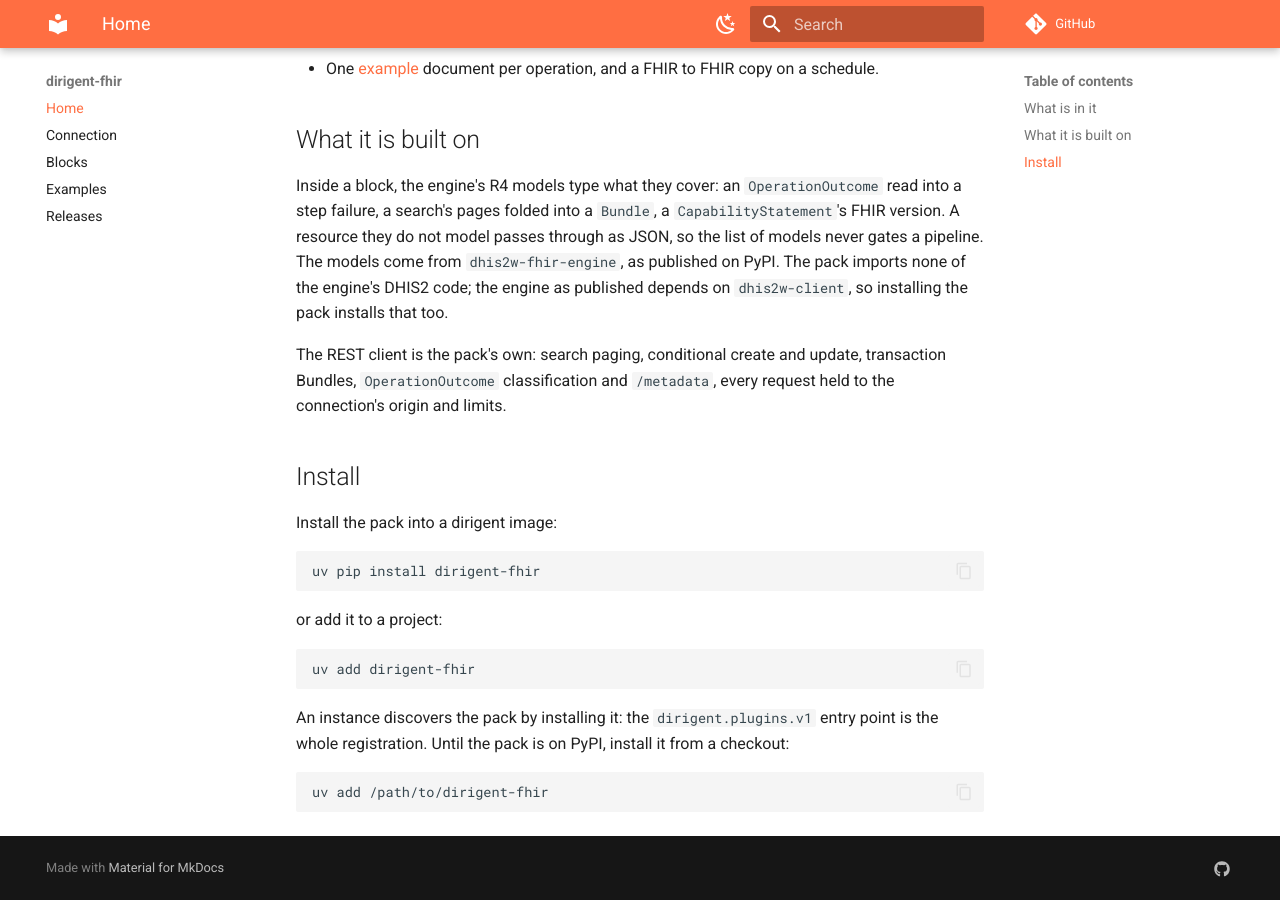
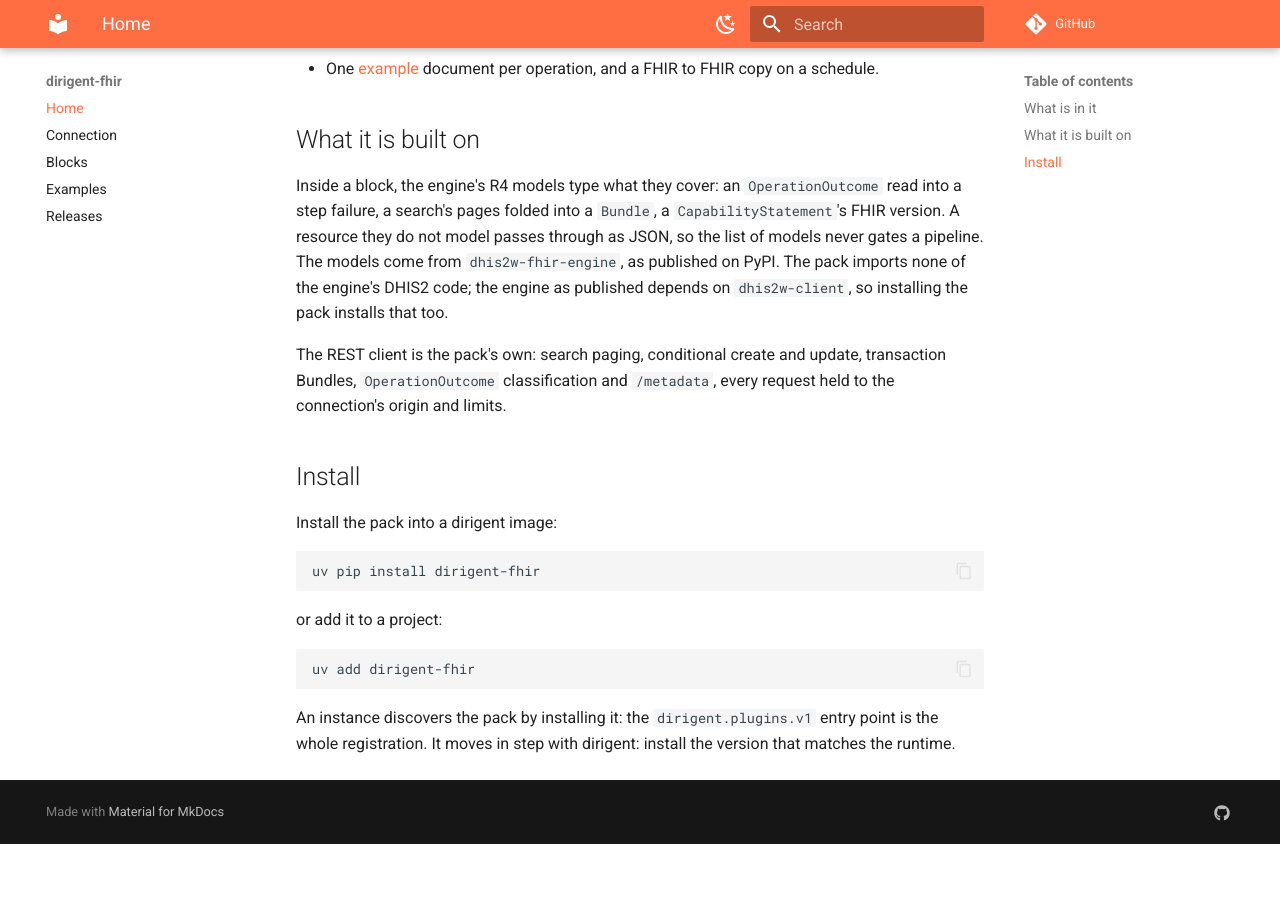
Before and after one commit to winterop-com/dirigent-fhir, an MkDocs documentation site: the page built from docs/index.md, in a window 1280 px wide and 900 px high, scrolled down 621 px. Built offline with MkDocs 1.6.1 and Material for MkDocs 9.7.7, drawn with Linux system fonts in a browser that asks for light colours; comment, search, counter and statistics services are not loaded; after the commit the page ends 1465 px from its top, so only the background shows below that.

Commit message:
docs: the pack installs from PyPI (#2)

````diff
--- a/docs/index.md
+++ b/docs/index.md
@@ -49,8 +49,4 @@ uv add dirigent-fhir
 ```
 
 An instance discovers the pack by installing it: the `dirigent.plugins.v1` entry point is the whole
-registration. Until the pack is on PyPI, install it from a checkout:
-
-```bash
-uv add /path/to/dirigent-fhir
-```
+registration. It moves in step with dirigent: install the version that matches the runtime.
````
Also changed, not shown: README.md (+5 -2 lines).
